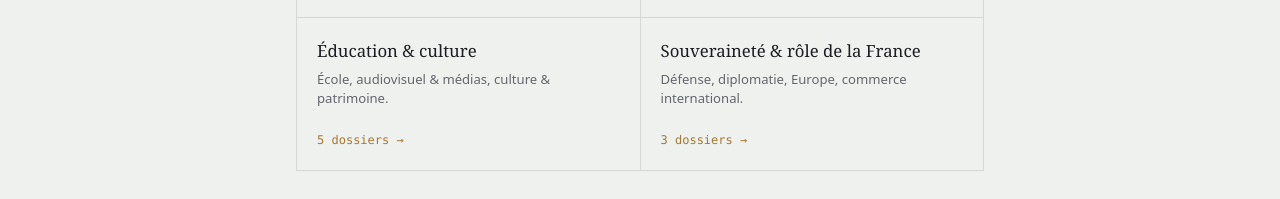
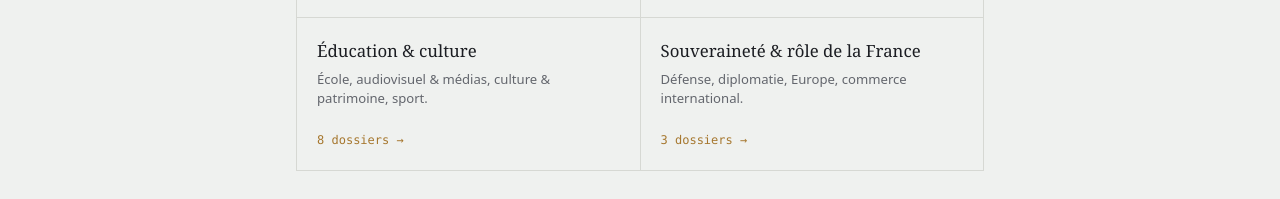
Before and after one commit to thomasGuibert/Scrutin, a Next.js app: page / in a window 1280 px wide. Shown: the part 702-901 px from the top of the page. Built offline with nearby package versions, Linux system fonts and the light colour scheme.

Commit message:
Enrichir Éducation & culture : branches Audiovisuel & médias et Sport (nouvelles), sous-thèmes supplémentaires École
Reclasse DLR5L17N54229 de acces-ecole vers le nouveau sous-thème vie-etudiante-bourses-precarite, plus spécifique.

Closes #29

```diff
--- /dev/null
+++ b/content/dossiers/DLR5L17N50686.md
@@ -0,0 +1,19 @@
+---
+dossierRef: DLR5L17N50686
+titre: Renforcer le parcours inclusif des élèves en situation de handicap
+sousTheme: inclusion-scolaire-eleves-handicap
+tagsImpact:
+  - Handicap
+---
+
+## Contexte
+
+Les élèves en situation de handicap rencontrent encore des obstacles dans leur parcours scolaire, faute d'accompagnement suffisant et continu tout au long de leur scolarité.
+
+## Action
+
+Le texte renforce le parcours inclusif des élèves en situation de handicap à l'école.
+
+## Résultat attendu
+
+Une scolarisation plus continue et mieux accompagnée pour les élèves en situation de handicap.
--- /dev/null
+++ b/content/dossiers/DLR5L17N51330.md
@@ -0,0 +1,18 @@
+---
+dossierRef: DLR5L17N51330
+titre: Renforcer l'effectivité des droits voisins de la presse
+sousTheme: droits-voisins-remuneration-presse
+tagsImpact: []
+---
+
+## Contexte
+
+Les éditeurs et agences de presse disposent depuis 2019 d'un droit voisin leur permettant d'être rémunérés par les plateformes numériques pour la reprise de leurs contenus, mais l'application effective de ce droit reste jugée insuffisante.
+
+## Action
+
+Le texte renforce l'effectivité des droits voisins de la presse.
+
+## Résultat attendu
+
+Une rémunération plus effective de la presse pour l'utilisation de ses contenus par les plateformes numériques.
--- /dev/null
+++ b/content/dossiers/DLR5L17N51732.md
@@ -0,0 +1,18 @@
+---
+dossierRef: DLR5L17N51732
+titre: Proposition de loi relative à l'organisation, à la gestion et au financement du sport professionnel
+sousTheme: gouvernance-financement-sport-professionnel
+tagsImpact: []
+---
+
+## Contexte
+
+Le sport professionnel français repose sur un cadre de gouvernance et de financement (droits télévisés, statut des clubs, régulation économique) jugé perfectible face aux enjeux économiques du secteur.
+
+## Action
+
+Le texte réforme l'organisation, la gestion et le financement du sport professionnel.
+
+## Résultat attendu
+
+Une gouvernance et un financement plus solides et mieux régulés pour le sport professionnel.
--- a/content/dossiers/DLR5L17N54229.md
+++ b/content/dossiers/DLR5L17N54229.md
@@ -1,8 +1,9 @@
 ---
 dossierRef: DLR5L17N54229
 titre: Réformer les bourses sur critères sociaux et lutter contre la précarité étudiante
-sousTheme: acces-ecole
-tagsImpact: []
+sousTheme: vie-etudiante-bourses-precarite
+tagsImpact:
+  - Solidarité
 ---
 
 ## Contexte
--- a/src/spi/filesystem/taxonomie.ts
+++ b/src/spi/filesystem/taxonomie.ts
@@ -34,7 +34,7 @@ const TAXONOMIE: ThemeRacine[] = [
   {
     slug: "education-culture",
     nom: "Éducation & culture",
-    description: "École, audiovisuel & médias, culture & patrimoine.",
+    description: "École, audiovisuel & médias, culture & patrimoine, sport.",
     branches: [
       {
         slug: "ecole",
@@ -50,6 +50,16 @@ const TAXONOMIE: ThemeRacine[] = [
             nom: "Accès à l'école : égalité territoriale vs adaptation aux réalités locales",
             type: "clivant",
           },
+          {
+            slug: "inclusion-scolaire-eleves-handicap",
+            nom: "Inclusion scolaire des élèves en situation de handicap",
+            type: "consensuel",
+          },
+          {
+            slug: "vie-etudiante-bourses-precarite",
+            nom: "Vie étudiante : bourses et lutte contre la précarité",
+            type: "consensuel",
+          },
         ],
       },
       {
@@ -59,6 +69,28 @@ const TAXONOMIE: ThemeRacine[] = [
           {
             slug: "patrimoine-transmission",
             nom: "Financement et transmission du patrimoine",
+            type: "consensuel",
+          },
+        ],
+      },
+      {
+        slug: "audiovisuel-medias",
+        nom: "Audiovisuel & médias",
+        sousThemes: [
+          {
+            slug: "droits-voisins-remuneration-presse",
+            nom: "Droits voisins et rémunération de la presse",
+            type: "consensuel",
+          },
+        ],
+      },
+      {
+        slug: "sport",
+        nom: "Sport",
+        sousThemes: [
+          {
+            slug: "gouvernance-financement-sport-professionnel",
+            nom: "Gouvernance et financement du sport professionnel",
             type: "consensuel",
           },
         ],
```
Also changed, not shown: 1 other file (tests, documents, lock files or other folders).
